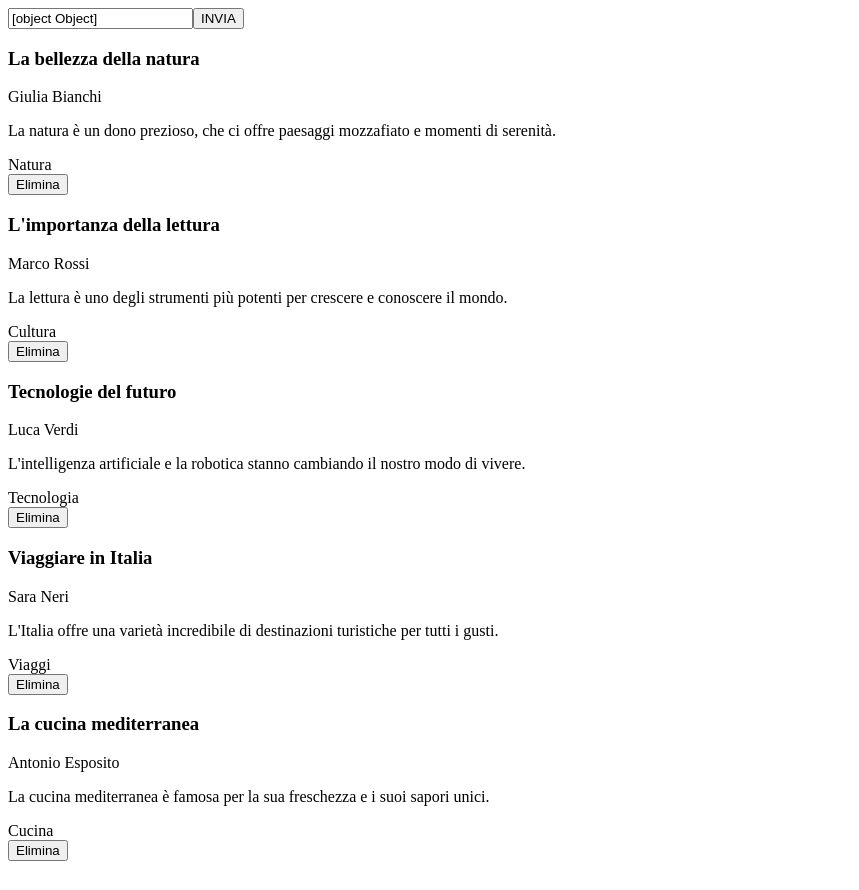
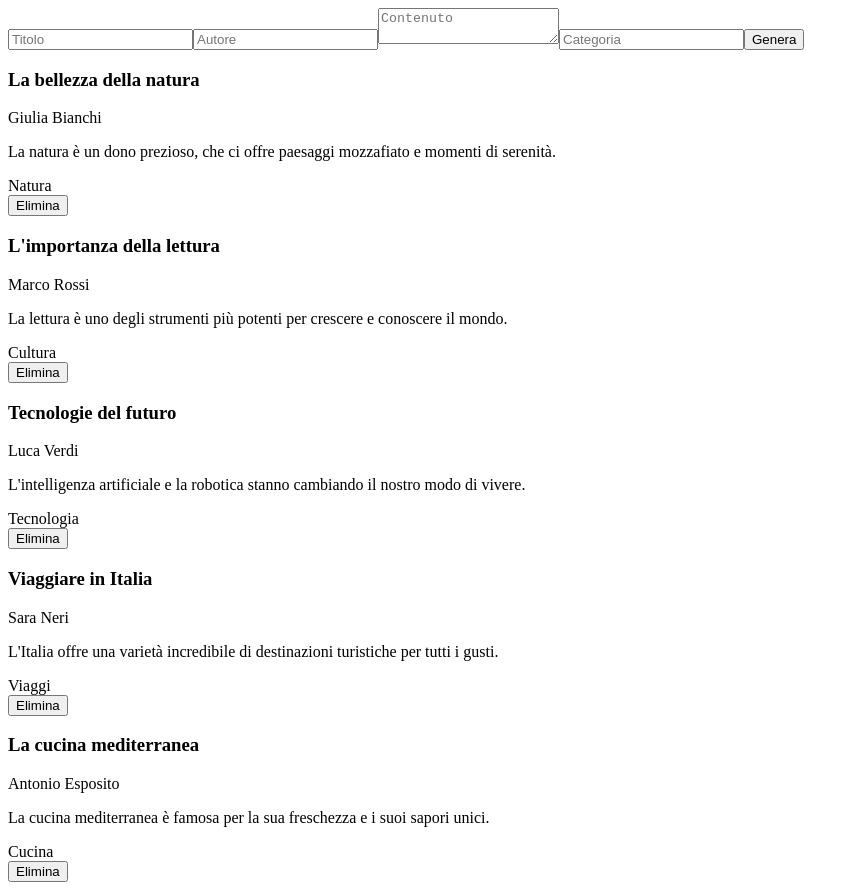
Before and after one commit to PaoloVisone/react-form-multifield, a React (Vite) app: page / in a window 1280 px wide. Shown: the whole page, without its empty margins (0-859 px from the left). Before the commit the page ends 869 px from the top, so only its background shows below. Built offline with nearby package versions, Linux system fonts and the light colour scheme.

Commit message:
[feat] add function handle data

```diff
--- a/src/components/Input.jsx
+++ b/src/components/Input.jsx
@@ -55,17 +55,17 @@ export default function input() {
     // Inserimento nuovo articolo
     const [newArticle, setNewArticle] = useState(articleData);
 
-    //preventDefault per non inviare il Form
-    const handleSubmit = e => {
-        e.preventDefault();
-        // Creazione di un nuovo array
-        const updatedArticle = [...articles, newArticle];
-        setListArticles(updatedArticle);
-        // Svuto la cella
-        setNewArticle('');
+    //funzione per gestire il form
+    function handleData(e) {
+        setNewArticle((newArticle) => ({
+            ...newArticle,
+            [e.target.title]: e.target.value,
+        }))
+
+        // setNewArticle('');
     }
 
-    // Cancello elemento
+    // Cancello articolo
     const removeArticle = i => {
         const updatedArticle = articles.filter((article, index) => {
             return index !== i
@@ -77,15 +77,41 @@ export default function input() {
         <>
             <div id="content">
                 <div id="input-box">
-                    <form onSubmit={handleSubmit}>
+                    <form>
 
                         <input
                             type="text"
                             title="titolo"
-                            value={newArticle}
-                            onChange={e => { setNewArticle(e.target.value) }} />
+                            value={newArticle.titolo}
+                            onChange={handleData}
+                            placeholder="Titolo"
+                        />
 
-                        <button className="btn">INVIA</button>
+                        <input
+                            type="text"
+                            title="autore"
+                            value={newArticle.autore}
+                            onChange={handleData}
+                            placeholder="Autore"
+                        />
+
+                        <textarea
+                            type="text"
+                            title="contenuto"
+                            value={newArticle.contenuto}
+                            onChange={handleData}
+                            placeholder="Contenuto"
+                        ></textarea>
+
+                        <input
+                            type="text"
+                            title="categoria"
+                            value={newArticle.categoria}
+                            onChange={handleData}
+                            placeholder="Categoria"
+                        />
+
+                        <button className="btn">Genera</button>
                     </form>
                 </div>
 
```
